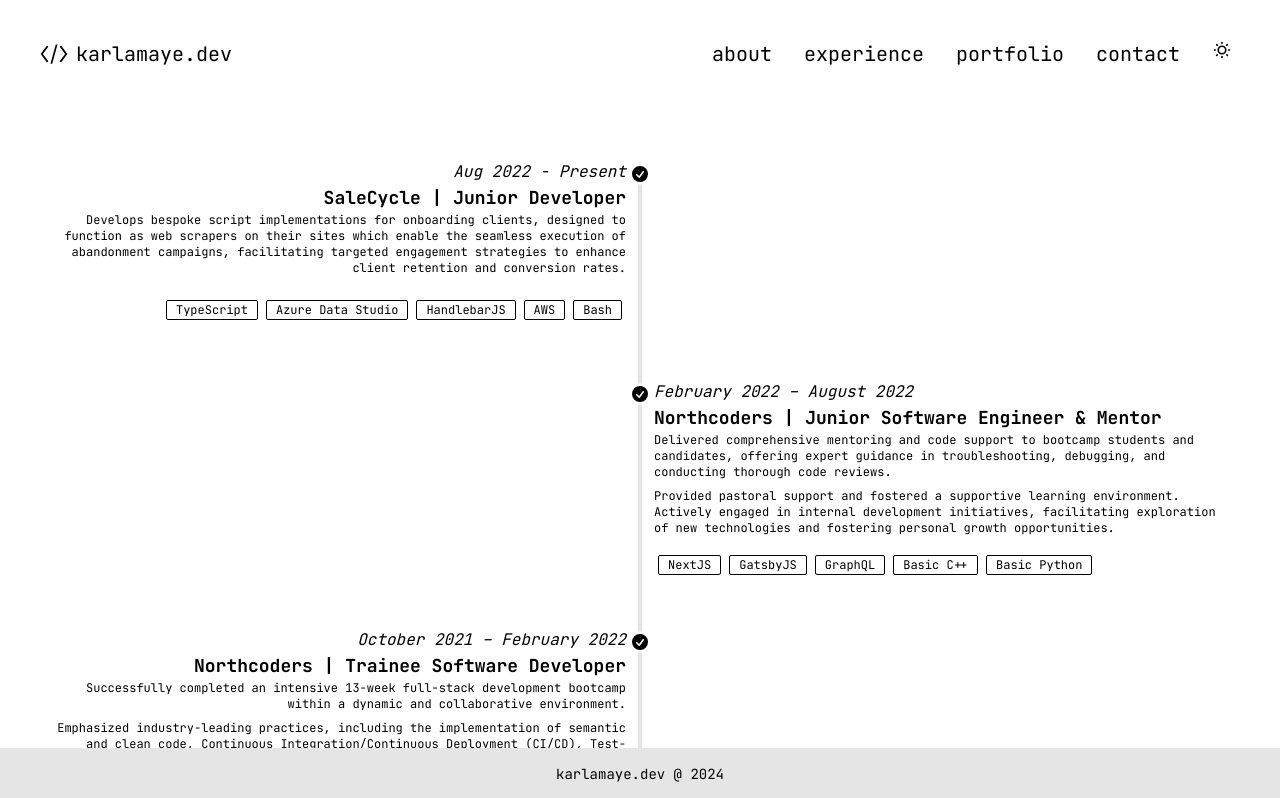
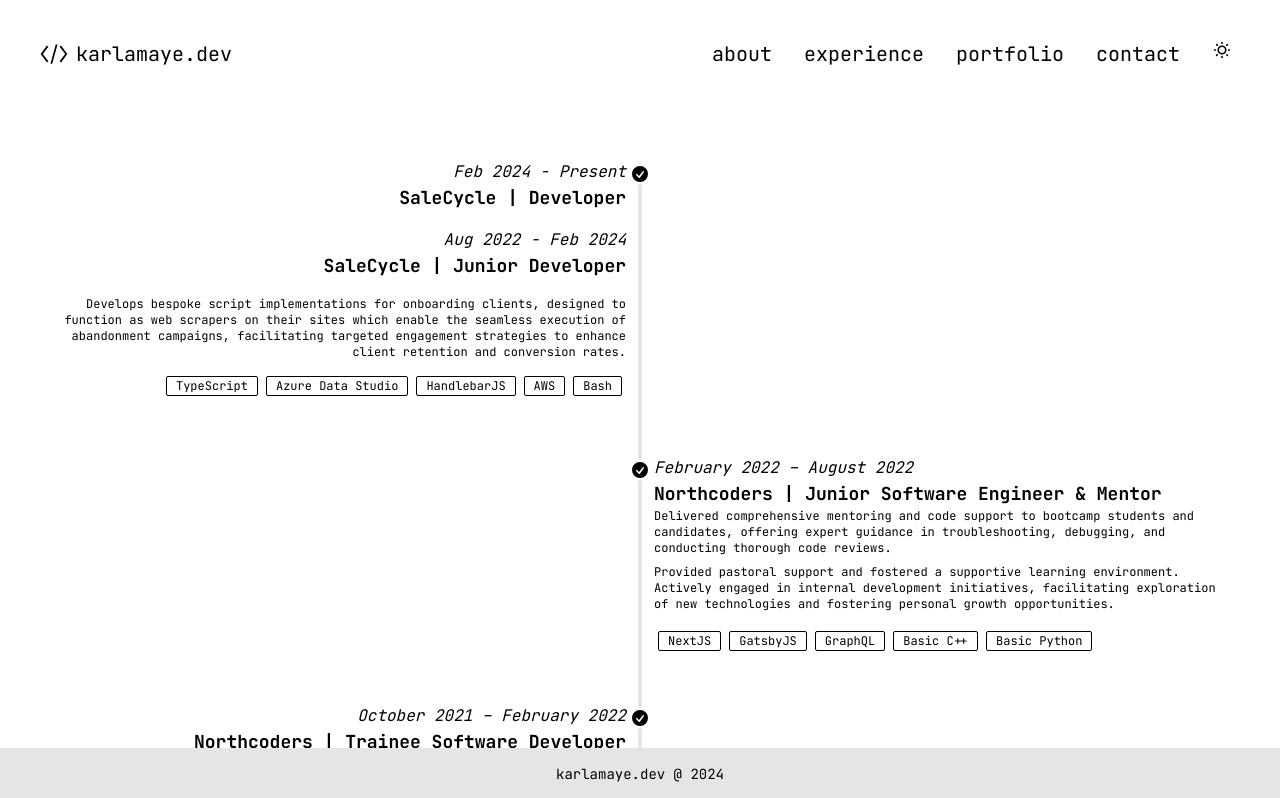
Before and after one commit to karlaferry/karlamaye-dev, a Next.js app: page /experience in a window 1280 px wide. Shown: the top 798 px of the page. Built offline with nearby package versions, Linux system fonts and the light colour scheme.

Commit message:
update experience

```diff
--- a/app/experience/page.tsx
+++ b/app/experience/page.tsx
@@ -33,6 +33,7 @@
     "MongoDB",
     "Firebase",
   ];
+
   return (
     <div className="opacity-0 animate-fade-in p-6 py-6 container mx-auto my-10">
       <ul className="timeline timeline-snap-icon max-md:timeline-compact timeline-vertical">
@@ -52,9 +53,13 @@
             </svg>
           </div>
           <div className="timeline-start md:text-end mb-10">
-            <time className="italic">Aug 2022 - Present</time>
-            <div className="text-lg font-bold">
-              SaleCycle | Junior Developer
+            <time className="italic">Feb 2024 - Present</time>
+            <div className="text-lg font-bold">SaleCycle | Developer</div>
+            <div className="my-4">
+              <time className="italic">Aug 2022 - Feb 2024</time>
+              <div className="text-lg font-bold">
+                SaleCycle | Junior Developer
+              </div>
             </div>
             <div className="text-xs pb-2">
               Develops bespoke script implementations for onboarding clients,
@@ -63,7 +68,7 @@
               targeted engagement strategies to enhance client retention and
               conversion rates.
             </div>
-            <div className="my-2">
+            <div className="mb-2">
               {salecycleSkills.map((skill, ix) => (
                 <span
                   className="badge badge-outline text-xs mx-1 my-2"
```
